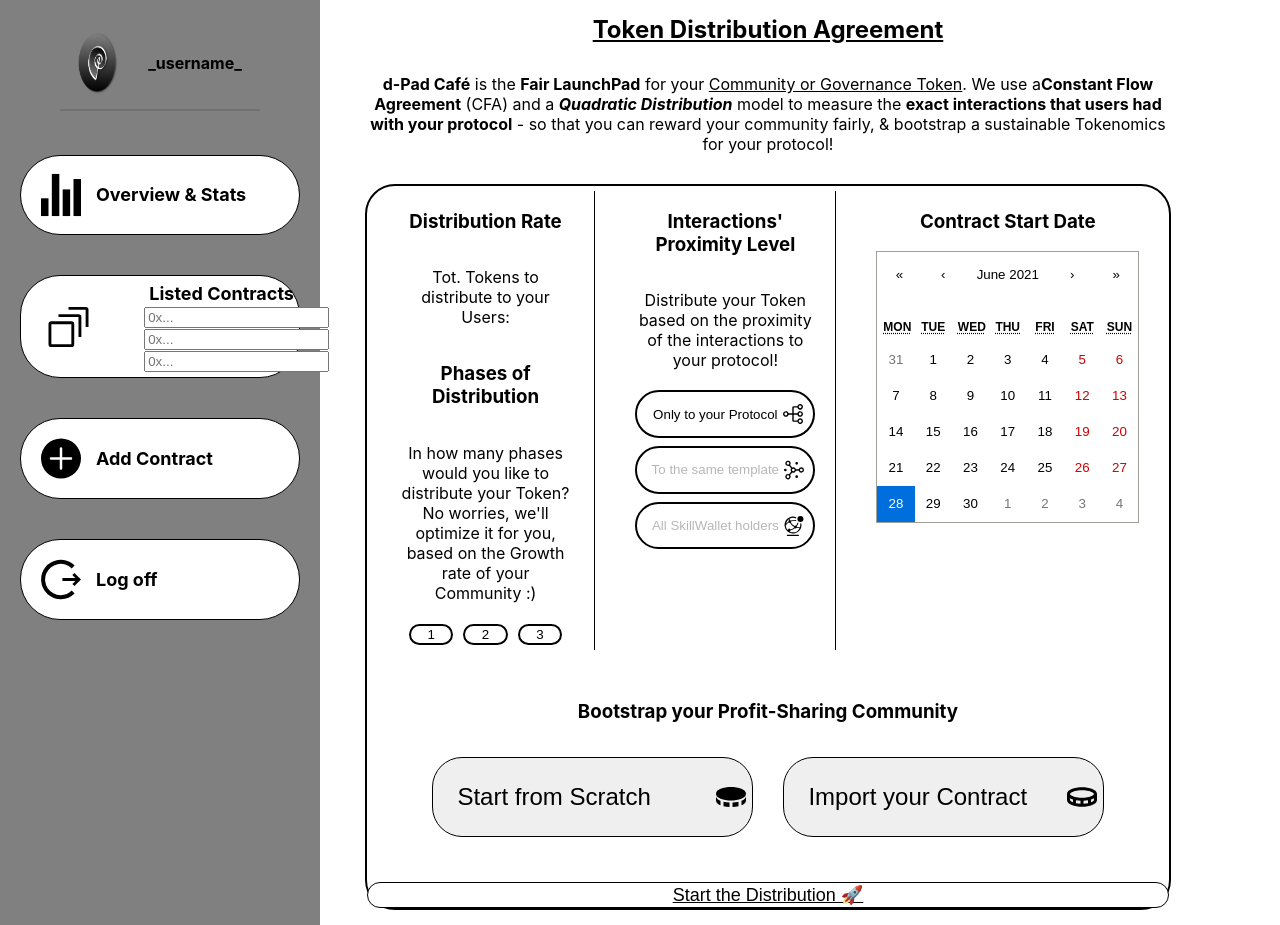
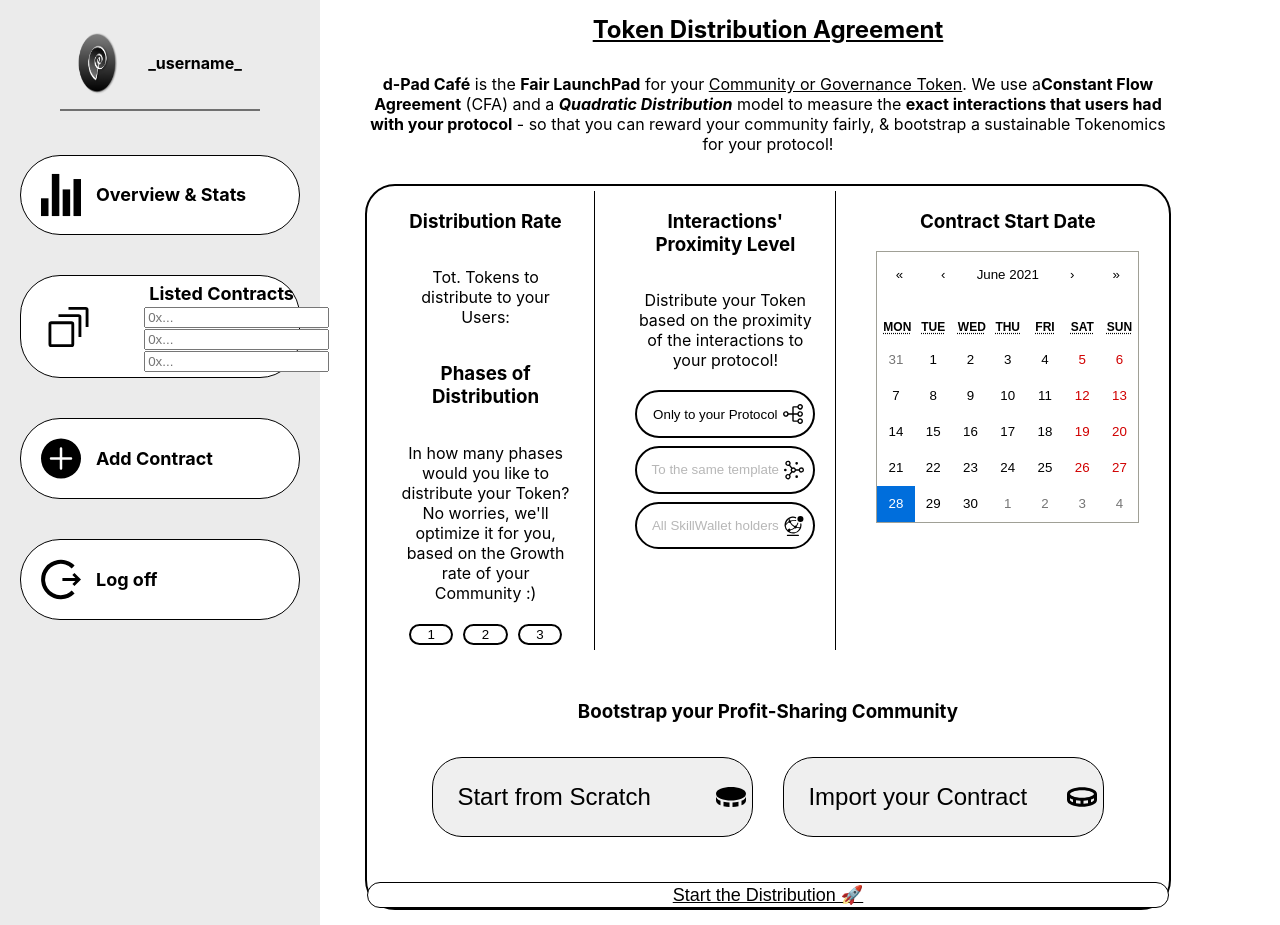
Before and after one commit to di-Pad/d-pad-cafe-frontend, a Next.js app: page /design in a window 1280 px wide. Built offline with nearby package versions, Linux system fonts and the light colour scheme.

Commit message:
Gradient background on the landing page

```diff
--- a/styles/globals.css
+++ b/styles/globals.css
@@ -21,12 +21,15 @@ a {
 
 .landing-main {
   display: flex;
-  height:100%;
+  background-image: linear-gradient(to right, #37373C, #86868B);
+  height: 100%;
+  width: 100%;
   min-height: 100vh;
 }
 
 .landing-sidebar {
-  background-color: grey;
+  /* background-color: #B7B7B7; */
+  background-image: linear-gradient(white, #B7B7B7);
   text-align: center;
   min-width: 20%;
   max-width: 25%;
@@ -61,12 +64,14 @@ a {
 }
 
 .connect-wallet  {
-  height: 40px;
+  height: 48px;
   min-width: 20%;
   max-width: 30%;
   margin-right: 5%;
   margin-top: 20px;
   border-radius: 15px;
+  border: 1px solid black;
+  box-shadow: 3px 3px #717177;
 }
 
 .connect-wallet:hover {
@@ -110,12 +115,15 @@ a {
 .landing-button-container {
   display: flex;
   justify-content: space-between;
-  width: 40%;
+  min-width: 30%;
+  max-width: 38%;
   align-items: center;
-  border: 2px solid black;
+  border: 3px solid black;
   border-radius: 40px;
+  box-shadow: 2px 2px #717177;
   padding: 8px;
   margin: 20px;
+  background-color: white;
 }
 
 .landing-button-container:hover {
@@ -135,19 +143,22 @@ a {
 
 .landing-button-container a {
   display: flex;
-  justify-content: space-between;
+  justify-content: space-evenly;
   width: 100%;
-  padding: 2px 10px;
+  padding: 6px 10px;
 }
 
 .landing-button-text {
   display: flex;
   flex-direction: column;
+  margin-right: 5px;
 }
 
 .landing-button-text h2 {
   text-decoration: underline;
   font-size: 40px;
+  /* margin-bottom: -2px; */
+  line-height: 0.8;
 }
 
 .landing-button-text h2, .landing-button-text p {
@@ -231,11 +242,6 @@ a {
   margin: 10px 0;
 }
 
-.wallet-modal-button img {
-  /* width: 22px; */
-  /* padding-left: 15px; */
-}
-
 .wallet-modal-button p {
   padding: 2px 8px;
   font-size: x-large;
@@ -310,7 +316,7 @@ a {
   }
 
 .integrate-sidebar {
-  background-color: grey;
+  background-color: #EBEBEB;
   text-align: center;
   min-width: 20%;
   max-width: 25%;
@@ -629,7 +635,7 @@ a {
     }
 
     .design-sidebar {
-      background-color: grey;
+      background-color: #EBEBEB;
       text-align: center;
       min-width: 20%;
       max-width: 25%;
@@ -664,13 +670,21 @@ a {
     background-color: white;
   }
 
+  .profit-main {
+    background-color: white;
+    display: flex;
+    height: 100%;
+    width: 100%;
+    min-height: 100vh;
+  }
+
   .profit-share:hover {
     cursor: pointer;
   }
 
   .profit-sidebar {
     width: 30%;
-    background-color: grey;
+    background-color: #EBEBEB;
     display: flex;
     flex-direction: column;
   }
```
Also changed, not shown: pages/index.js (+4 -3 lines), pages/integrate/index.js (+2 -2 lines), pages/web3-native/index.js (+1 -1 lines).
